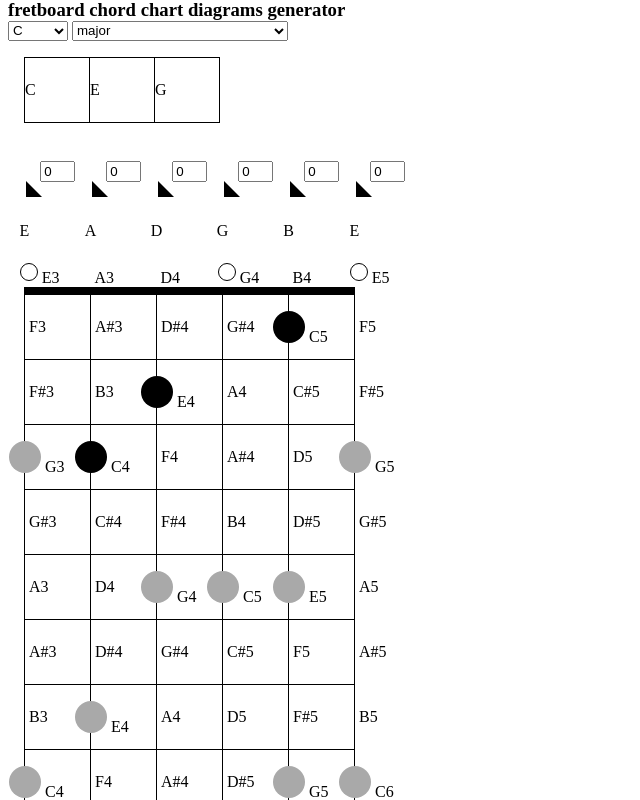
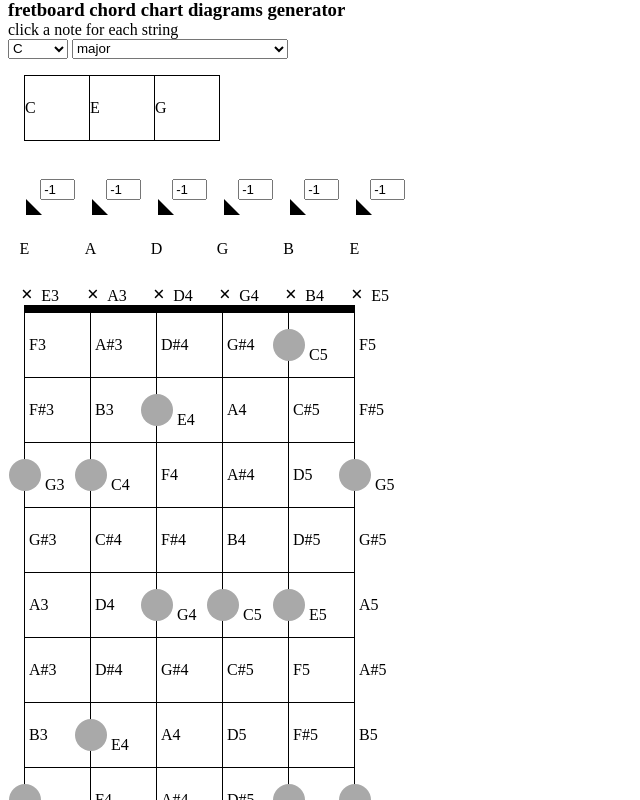
Before and after one commit to angyongen/guitar-fretboard-chord-chart-diagrams-generator, a plain HTML site: page index.html in a window 1280 px wide. Shown: the top 800 px of the page, without its empty margins (0-640 px from the left). Drawn offline with Linux system fonts and the light colour scheme.

Commit message:
default to grey and x, fix x style

```diff
--- a/index.html
+++ b/index.html
@@ -32,7 +32,7 @@ td:before{text-align:center;width:2em;height:2em;border-radius:1em;display:inlin
 .T2:before{content:'2'}
 .T3:before{content:'3'}
 .T4:before{content:'4'}
-.X:before{content:'\d7';font-weight:bold;font-size:1.3rem;margin:-1rem 0 -0.5rem -0.5rem;}
+.X:before{content:'\d7';font-weight:bold;font-size:1.3rem;width:1em;height:1em;margin:-1rem 0 -0.5rem -0.5rem;}
 /*open string empty dot*/
 .O:before{content:'';background-color:white;border:solid black 0.1em;width:1em;height:1em;margin:-0.8em 0 0.1em -0.3em;}
 </style>
@@ -45,8 +45,8 @@ var strings = 6;
 //Right to left: ebgdae every body goes down and eat
 var string_notes = [40,45,50,55,59,64];
 
-var string_initialiser = [0,0,0,0,0,0];
-var string_options = [0,0,0,0,0,0];
+var string_initialiser = [-1,-1,-1,-1,-1,-1];
+var string_options = [-1,-1,-1,-1,-1,-1];
 //var notes = ["A","A#","B","C","C#","D","D#","E","F","F#","G","G#"];
 var notes = ["C","C#","D","D#","E","F","F#","G","G#","A","A#","B"];
 var majorscale_shift = [0,2,4,5,7,9,11];
@@ -302,6 +302,7 @@ window.onload = function(e) {
 <noscript>Javascript is required for this page to function.</noscript>
 <div id="main" style="display:none;">
 <h3>fretboard chord chart diagrams generator</h3>
+click a note for each string
 <div>
 <select id="chord_root" onchange="update()">
 	<!--
```
